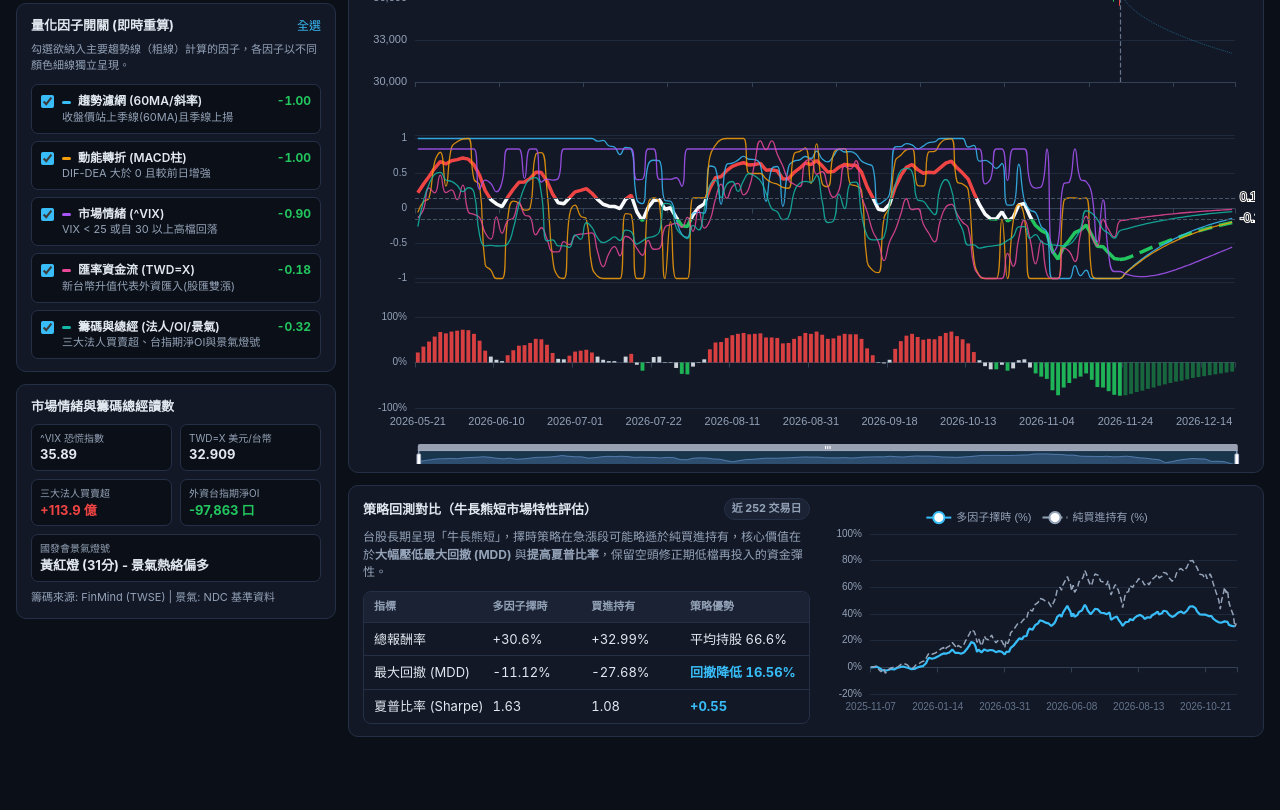
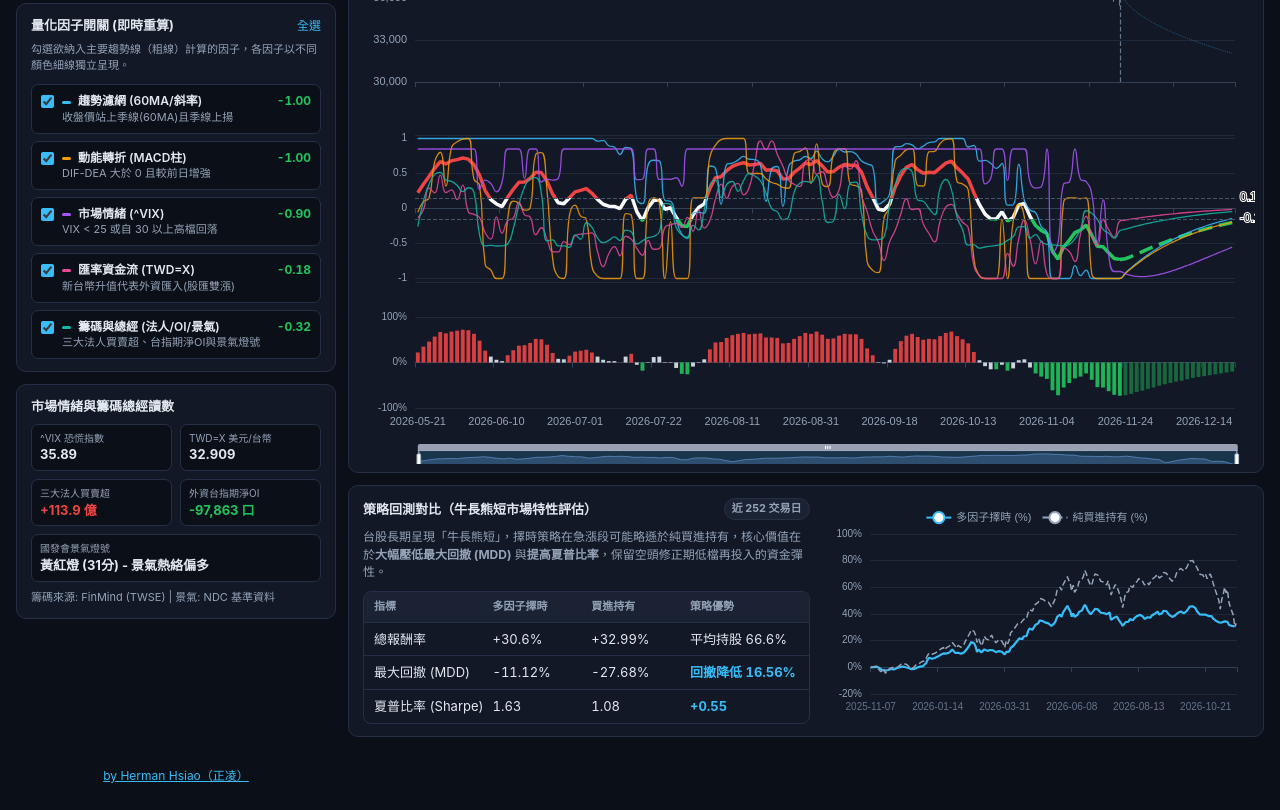
Before and after one commit to herman917/StockTred, a plain HTML site: page docs/index.html in a window 1280 px wide. Shown: the part 410-1220 px from the top of the page. Before the commit the page ends 1167 px from the top, so only its background shows below. Drawn offline with nearby package versions, Linux system fonts and the light colour scheme; no server answers.

Commit message:
chore: add author backlink to herman-home

```diff
--- a/docs/index.html
+++ b/docs/index.html
@@ -199,6 +199,9 @@
           </div>
         </section>
       </section>
+      <footer style="text-align:center;padding:18px 0 6px;font-size:12px;color:#94a3b8;">
+        <a href="https://herman917.github.io/herman-home/" target="_blank" rel="noopener noreferrer" style="color:#38bdf8;text-decoration:underline;">by Herman Hsiao（正凌）</a>
+      </footer>
     </main>
   </div>
 
```
